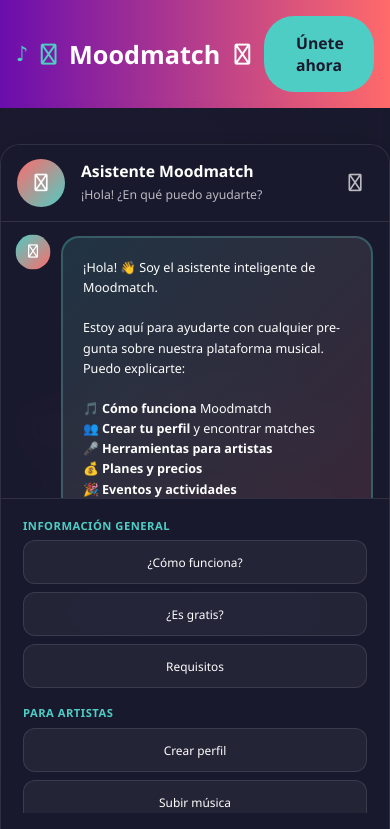
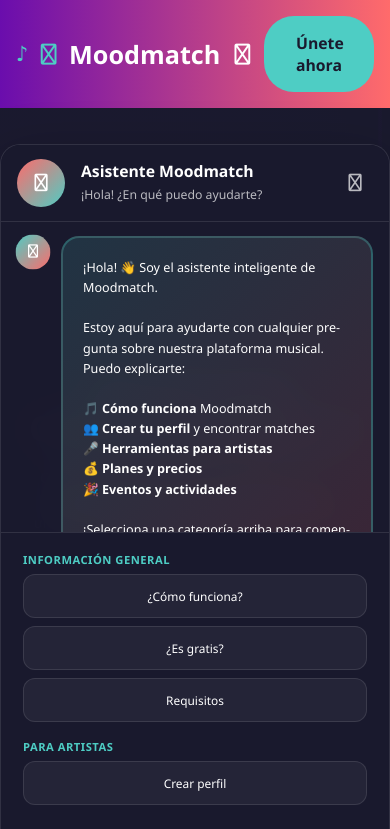
Before and after one commit to jgazcagtz/mm, a plain HTML site: page index.html in a window 390 px wide. Both pictures are taken after a click on the button 346 px from the left and 800 px from the top of the page. Shown: the top 829 px of the page. Drawn offline with Linux system fonts and the light colour scheme.

Commit message:
Flex Layout Issues Fixed

```diff
--- a/styles.css
+++ b/styles.css
@@ -1154,6 +1154,7 @@
     right: 20px;
     width: min(400px, 90vw);
     height: min(600px, 80vh);
+    max-height: calc(100vh - 140px); /* Account for header and other elements */
     background: rgba(26, 26, 46, 0.95);
     backdrop-filter: blur(20px);
     border-radius: 20px;
@@ -1201,6 +1202,7 @@
     border-bottom: 1px solid rgba(255, 255, 255, 0.1);
     position: relative;
     z-index: 5;
+    flex-shrink: 0; /* Prevent header from shrinking */
 }
 
 .chatbot-avatar {
@@ -1264,6 +1266,8 @@
     display: flex;
     flex-direction: column;
     gap: 16px;
+    min-height: 0; /* Important for flex child */
+    max-height: calc(100% - 120px); /* Account for header and input */
 }
 
 .chatbot-message {
@@ -1428,16 +1432,20 @@
     display: flex;
     flex-direction: column;
     gap: 16px;
+    flex-shrink: 0;
+    max-height: 50vh; /* Prevent it from taking too much space */
+    overflow-y: auto;
 }
 
 .chatbot-options {
     display: flex;
     flex-direction: column;
     gap: 16px;
-    max-height: 400px;
+    flex: 1;
     overflow-y: auto;
     padding: 8px;
     box-sizing: border-box;
+    min-height: 0; /* Important for flex */
 }
 
 .chatbot-options::-webkit-scrollbar {
@@ -1575,10 +1583,13 @@
 
     .chatbot-messages {
         padding: 16px;
+        max-height: calc(100% - 100px); /* Ensure space for header and options */
     }
 
     .chatbot-input-container {
         padding: 16px;
+        max-height: 40vh;
+        overflow-y: auto;
     }
 
     .message-content {
@@ -1629,6 +1640,7 @@
 
     .chatbot-input-container {
         padding: 12px;
+        max-height: 35vh;
     }
 
     .message-content {
```
